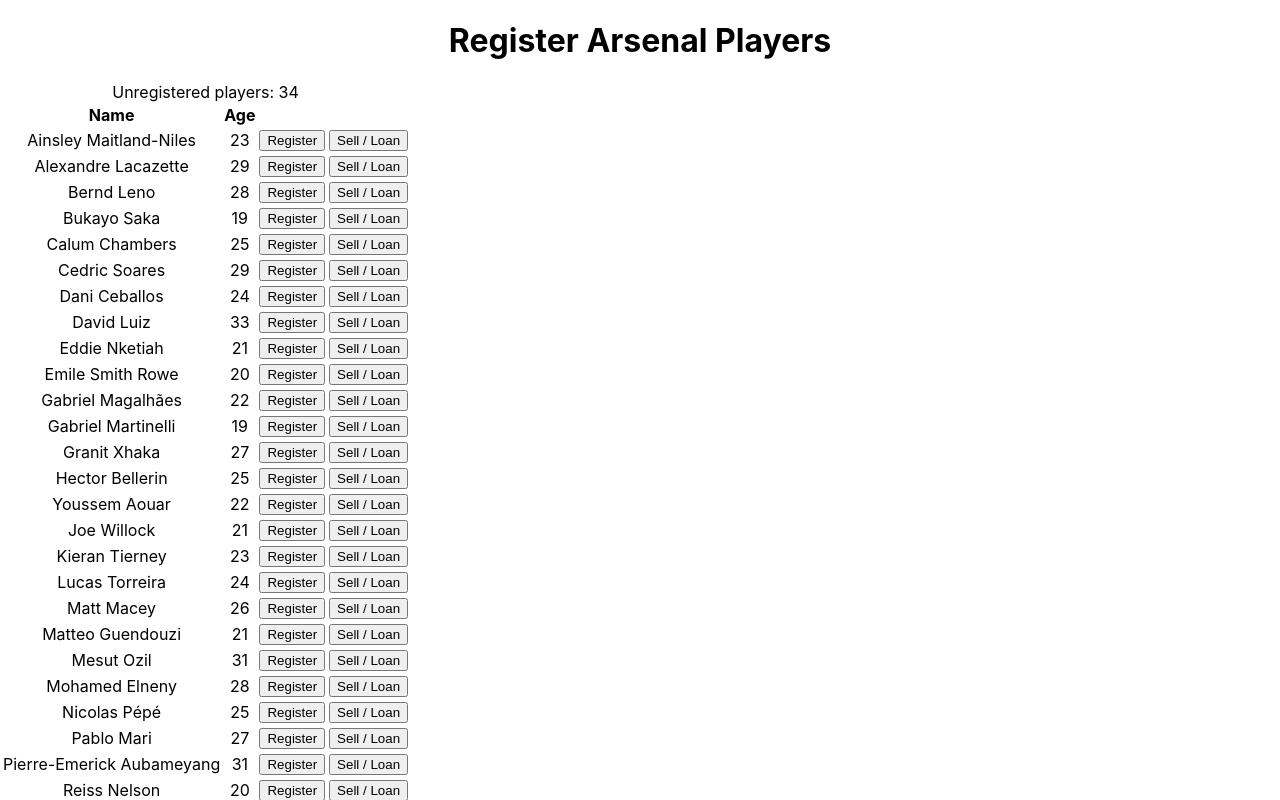
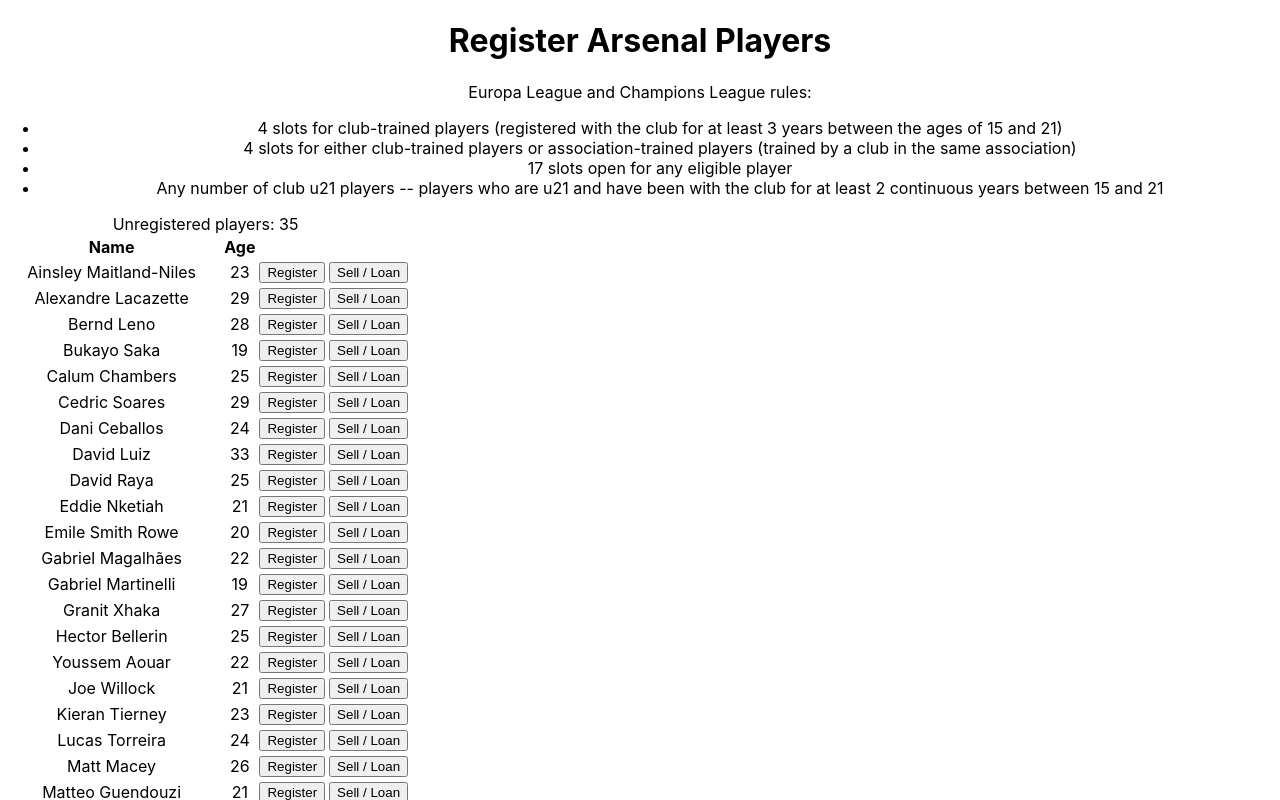
Before and after one commit to bgiddings/squad-limits, a React (Create React App) app: page / in a window 1280 px wide. Shown: the top 800 px of the page. Built offline with nearby package versions, Linux system fonts and the light colour scheme.

Commit message:
Added explanation, sorted results box, cleaned up files

```diff
--- a/src/App.js
+++ b/src/App.js
@@ -1,12 +1,19 @@
 import React from 'react';
 import './App.css';
-import UnregisteredList from './components/UnregisteredList.js';
+import EuropaLists from './components/EuropaLists.jsx';
 
 function App() {
   return (
     <div className="App">
       <h1>Register Arsenal Players</h1>
-      <div><UnregisteredList /></div>
+      <p>Europa League and Champions League rules:</p>
+      <ul>
+        <li>4 slots for club-trained players (registered with the club for at least 3 years between the ages of 15 and 21)</li>
+        <li>4 slots for either club-trained players or association-trained players (trained by a club in the same association)</li>
+        <li>17 slots open for any eligible player</li>
+        <li>Any number of club u21 players -- players who are u21 and have been with the club for at least 2 continuous years between 15 and 21</li>
+      </ul>
+      <div><EuropaLists /></div>
     </div>
   );
 }
--- a/src/components/UnregisteredList.js
+++ b/src/components/EuropaLists.jsx
@@ -24,6 +24,7 @@
     addPlayer("Cedric Soares", 29, FOREIGN);
     addPlayer("Dani Ceballos", 24, FOREIGN);
     addPlayer("David Luiz", 33, FOREIGN);
+    addPlayer("David Raya", 25, HOMEGROWN);
     addPlayer("Eddie Nketiah", 21, HOMEGROWN | CLUB_TRAINED);
     addPlayer("Emile Smith Rowe", 20, HOMEGROWN | CLUB_TRAINED);
     addPlayer("Gabriel Magalhães", 22, FOREIGN);
@@ -222,12 +223,12 @@
   }
 
   listAll() {
-    const unreg = this.state.unregistered.map(e => "* " + e.name).join("\n");
-    const foreign = this.state.reg_foreign.map(e => "* " + e.name).join("\n");
-    const nation = this.state.reg_nation_trained.map(e => "* " + e.name).join("\n");
-    const club = this.state.reg_club_trained.map(e => "* " + e.name).join("\n");
-    const u21 = this.state.u21_club_trained.map(e => "* " + e.name).join("\n");
-    const sold = this.state.sold.map(e => "* " + e.name).join("\n");
+    const unreg = this.state.unregistered.map(e => "* " + e.name).sort().join("\n");
+    const foreign = this.state.reg_foreign.sort().map(e => "* " + e.name).sort().join("\n");
+    const nation = this.state.reg_nation_trained.sort().map(e => "* " + e.name).sort().join("\n");
+    const club = this.state.reg_club_trained.sort().map(e => "* " + e.name).sort().join("\n");
+    const u21 = this.state.u21_club_trained.sort().map(e => "* " + e.name).sort().join("\n");
+    const sold = this.state.sold.sort().map(e => "* " + e.name).sort().join("\n");
 
     let retval = "";
 
@@ -260,11 +261,12 @@
 
   render() {
     const float_left = {
-      float: "left"
+      float: "left",
     };
 
     const clear_left = {
-      clear: "left"
+      float: "left",
+      clear: "left",
     };
 
     const text_list = this.listAll();
@@ -301,7 +303,7 @@
                        unsell={this.unsellPlayer.bind(this)} />
         </div>
         <div style={clear_left}>
-          <textarea rows="20" cols="50"
+          <textarea rows="20" cols="35"
                     value={text_list}
                     readOnly></textarea>
         </div>
--- a/src/components/PlayerTable.jsx
+++ b/src/components/PlayerTable.jsx
@@ -1,35 +1,34 @@
 import React from 'react';
-import UnregisteredPlayer from './UnregisteredPlayer.js';
-import RegisteredPlayer from './RegisteredPlayer.jsx';
+import Player from './Player.jsx';
 
 
 const PlayerTable = (props) => {
 
   let list;
 
-  if (props.unreg) {
+  if ((props.reg) && (props.sell)) {
     list = props.list.map(
-      e => <RegisteredPlayer key={e.name}
-                             name={e.name}
-                             age={e.age}
-                             unreg={props.unreg} />
+      e => <Player key={e.name}
+      name={e.name}
+      age={e.age}
+      reg={props.reg}
+      sell={props.sell} />
     );
   }
-  else if ((props.reg) && (props.sell)) {
+  else if (props.unreg) {
     list = props.list.map(
-      e => <UnregisteredPlayer key={e.name}
-                               name={e.name}
-                               age={e.age}
-                               reg={props.reg}
-                               sell={props.sell} />
+      e => <Player key={e.name}
+                   name={e.name}
+                   age={e.age}
+                   unreg={props.unreg} />
     );
   }
   else if (props.unsell) {
     list = props.list.map(
-      e => <RegisteredPlayer key={e.name}
-                             name={e.name}
-                             age={e.age}
-                             unsell={props.unsell} />
+      e => <Player key={e.name}
+                   name={e.name}
+                   age={e.age}
+                   unsell={props.unsell} />
     );
   }
 
--- a/src/components/UnregisteredPlayer.js
+++ /dev/null
@@ -1,31 +0,0 @@
-import React from 'react';
-
-class UnregisteredPlayer extends React.Component {
-  constructor(props) {
-    super(props);
-    this.handleRegister = this.handleRegister.bind(this);
-    this.handleSell = this.handleSell.bind(this);
-  }
-
-  handleRegister(e) {
-    this.props.reg(this.props.name);
-  }
-
-  handleSell(e) {
-    this.props.sell(this.props.name);
-  }
-
-
-  render() {
-    return (
-      <tr>
-        <td>{this.props.name}</td>
-        <td>{this.props.age}</td>
-        <td><button onClick={this.handleRegister}>Register</button></td>
-        <td><button onClick={this.handleSell}>Sell / Loan</button></td>
-      </tr>
-    );
-  }
-}
-
-export default UnregisteredPlayer;
```
Also changed, not shown: src/components/Player.jsx (renamed from src/components/RegisteredPlayer.jsx).
